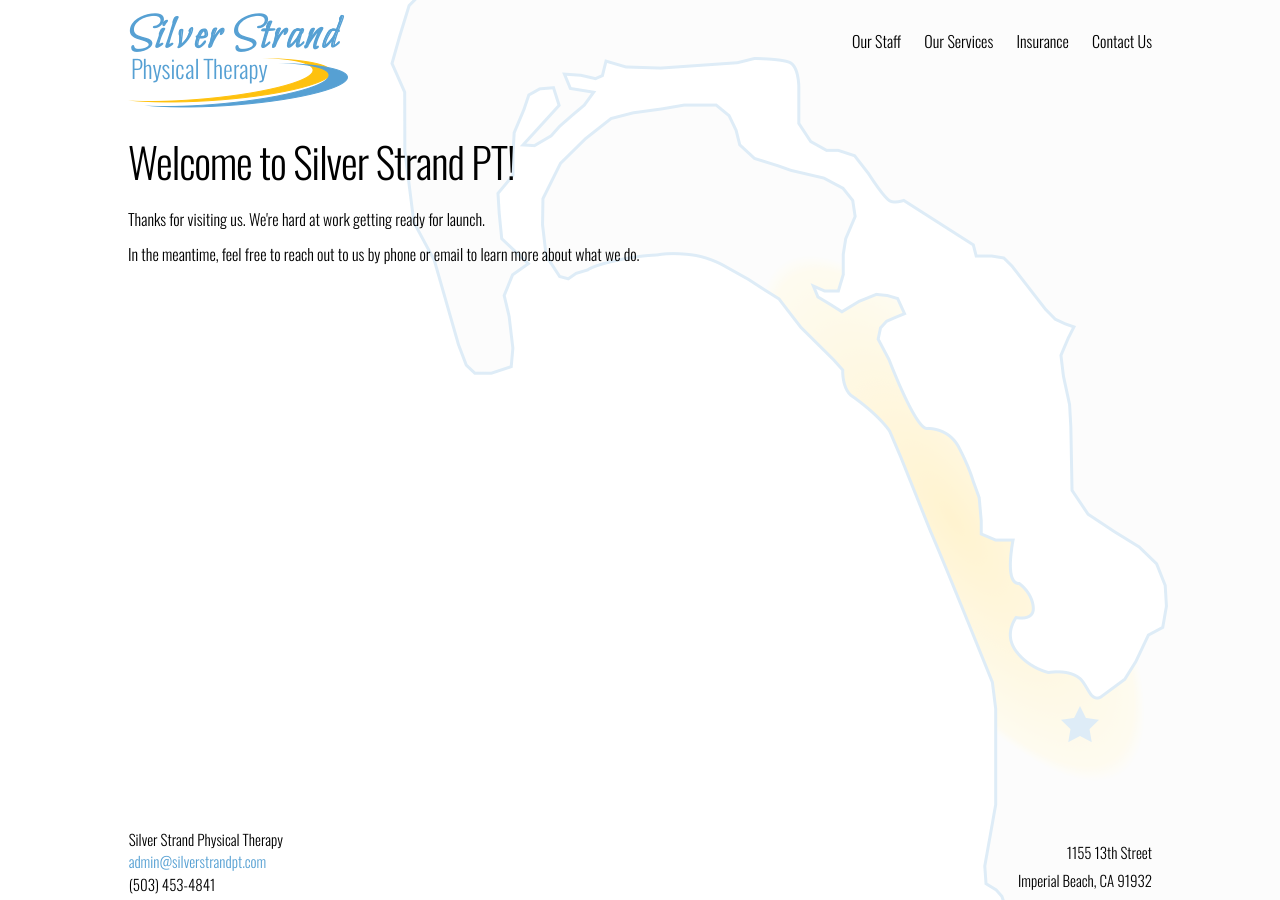
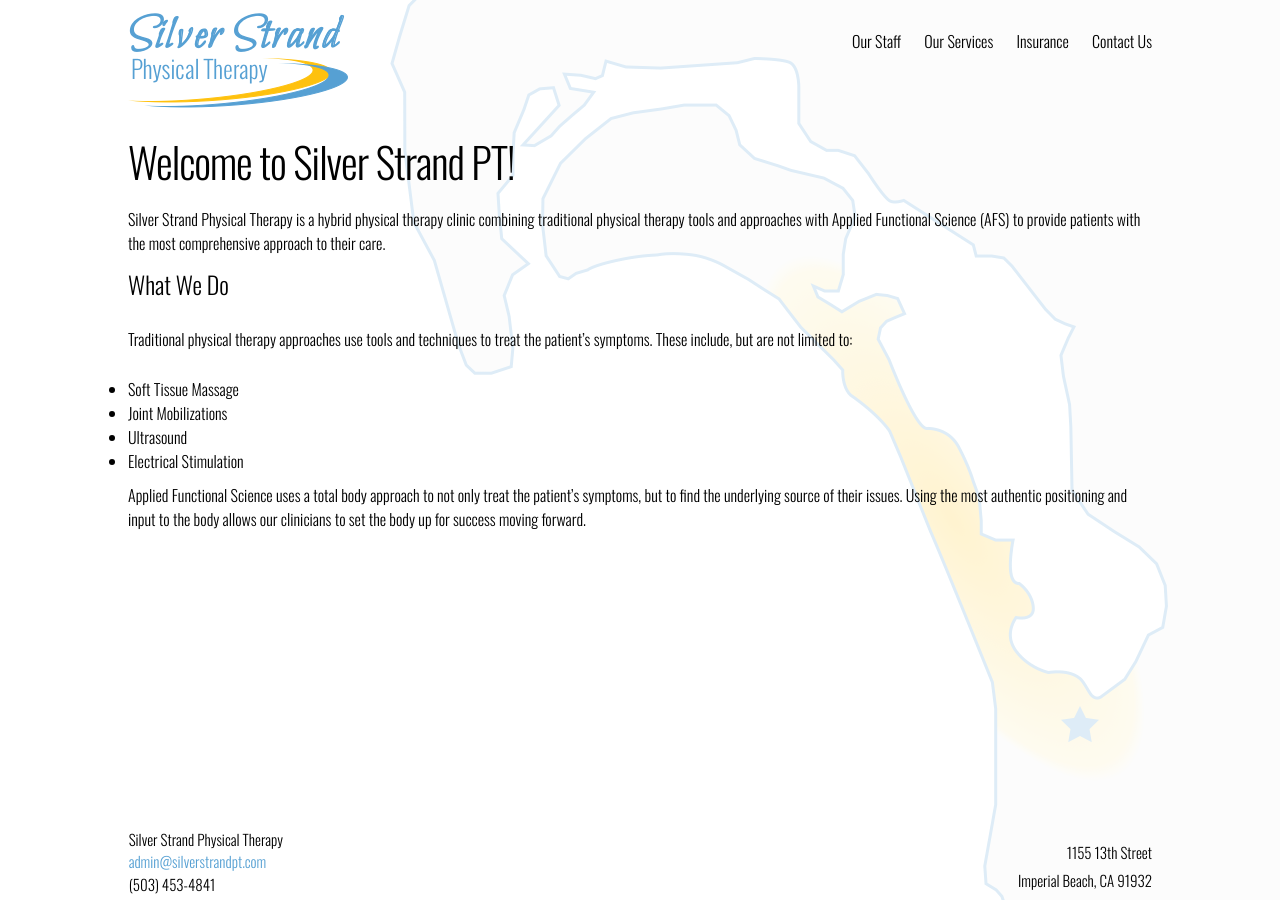
Before and after one commit to zac-heisey/silver-strand-pt, a Jekyll site: the page built from index.html, in a window 1280 px wide. Built offline with Jekyll 4.4.1, drawn with Linux system fonts in a browser that asks for light colours; some web fonts are replaced.

Commit message:
update section and ul elements to classes rather than ids

```diff
--- a/index.html
+++ b/index.html
@@ -3,14 +3,27 @@
 layout: default
 ---
 
-<section id="home-content-section">
-
+<section class="home-content">
   <header class="post-header">
     <h1 class="post-title">Welcome to Silver Strand PT!</h1>
   </header>
   <div class="content-intro">
-    <p>Thanks for visiting us. We're hard at work getting ready for launch.</p>
-    <p>In the meantime, feel free to reach out to us by phone or email to learn more about what we do.</p>
+    <p>Silver Strand Physical Therapy is a hybrid physical therapy clinic combining traditional physical therapy tools and approaches with Applied Functional Science (AFS) to provide patients with the most comprehensive approach to their care.</p>
   </div>
+</section>
 
+<section class="home-content">
+  <header class="post-header">
+    <h1>What We Do</h1>
+  </header>
+  <div class="content-intro">
+    <p>Traditional physical therapy approaches use tools and techniques to treat the patient’s symptoms. These include, but are not limited to:</p>
+    <ul class="bulleted-list">
+      <li>Soft Tissue Massage</li>
+      <li>Joint Mobilizations</li>
+      <li>Ultrasound</li>
+      <li>Electrical Stimulation</li>
+    </ul>
+    <p>Applied Functional Science uses a total body approach to not only treat the patient’s symptoms, but to find the underlying source of their issues. Using the most authentic positioning and input to the body allows our clinicians to set the body up for success moving forward.</p>
+  </div>
 </section>
--- a/insurance.html
+++ b/insurance.html
@@ -4,9 +4,9 @@
 permalink: /insurance/
 ---
 
-<section id="insurance-content-section">
+<section class="insurance-content">
   <p>Silver Strand Physical Therapy is contracted with numerous health insurance plans in order to provide in-network physical therapy services. These include, but are not limited to:</p>
-  <ul id="insurance-list">
+  <ul class="bulleted-list">
     <li>Aetna</li>
     <li>Anthem Blue Cross</li>
     <li>Blue Shield of California</li>
--- a/services.html
+++ b/services.html
@@ -4,9 +4,9 @@
 permalink: /services/
 ---
 
-<section id="services-content-section">
+<section class="services-content">
   <p>Silver Strand Physical Therapy specializes in a wide range of treatment options for our patients, including:</p>
-  <ul id="services-list">
+  <ul class="bulleted-list">
     <li>Injury Prevention & Exercise Programs</li>
     <li>Acute Injury & Post-Op career</li>
     <li>Reconditioning Exercises & Deconditioning Prevention</li>
```
